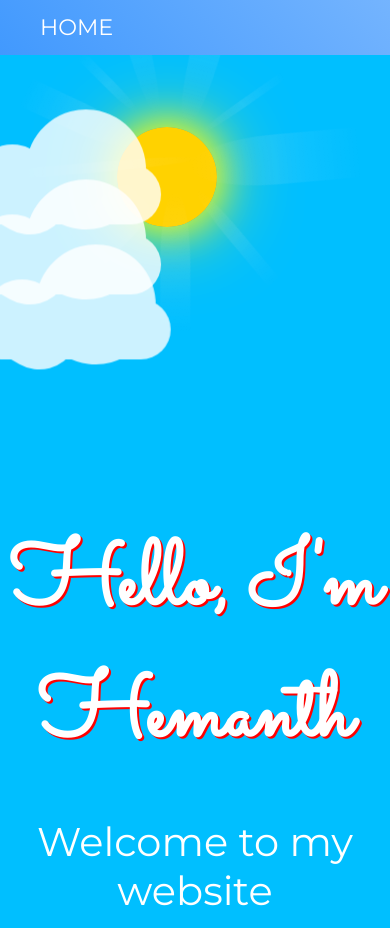
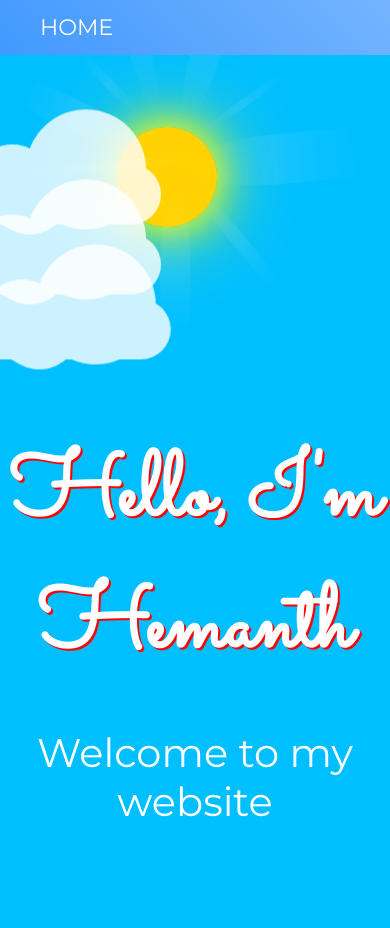
Before and after one commit to dshreddy/portfolio, a plain HTML site: page index.html in a window 390 px wide. Shown: the top 928 px of the page. Drawn offline with nearby package versions, Linux system fonts and the light colour scheme.

Commit message:
update 4

```diff
--- a/css/intro.css
+++ b/css/intro.css
@@ -18,15 +18,6 @@
 
 .top-container h2 {
 	color: white;
-}
-
-.title-text {
-  padding-top: 10%; /* Default padding for laptops and larger screens */
-}
-@media only screen and (max-width: 800px) {
-  .title-text {
-    padding-top: 50%; /* Override padding for screens with a width less than 800px (phones) */
-  }
 }
 
 /* Standard syntax */
--- a/index.html
+++ b/index.html
@@ -374,6 +374,7 @@
     <script src=""></script>
     <script src="https://ajax.googleapis.com/ajax/libs/jquery/3.7.1/jquery.min.js"></script>
     <script src="js/nav.js"></script>
+    <script src="js/intro.js"></script>
     <script src="js/footer.js"></script>
   </body>
 </html>
--- /dev/null
+++ b/js/intro.js
@@ -0,0 +1,13 @@
+// Call the function when the page loads
+window.addEventListener('load', function() {
+
+    const titleText = document.querySelector('.title-text');
+
+    if (window.innerWidth <= 1200) {
+      console.log("phone");
+      titleText.style.marginTop = '40%';
+    } else {
+      console.log("laptop");
+      titleText.style.marginTop = '10%';
+    }
+});
```
